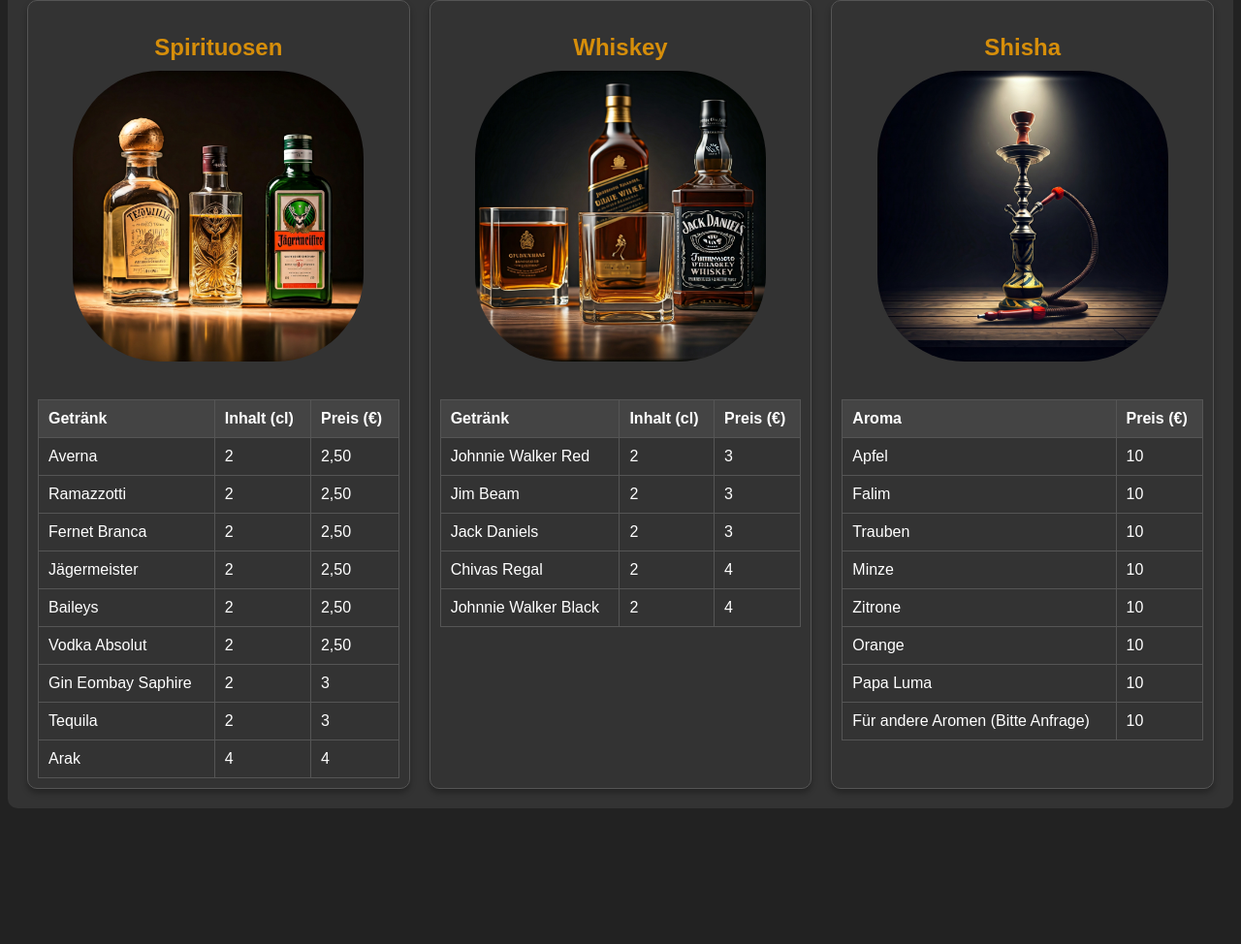
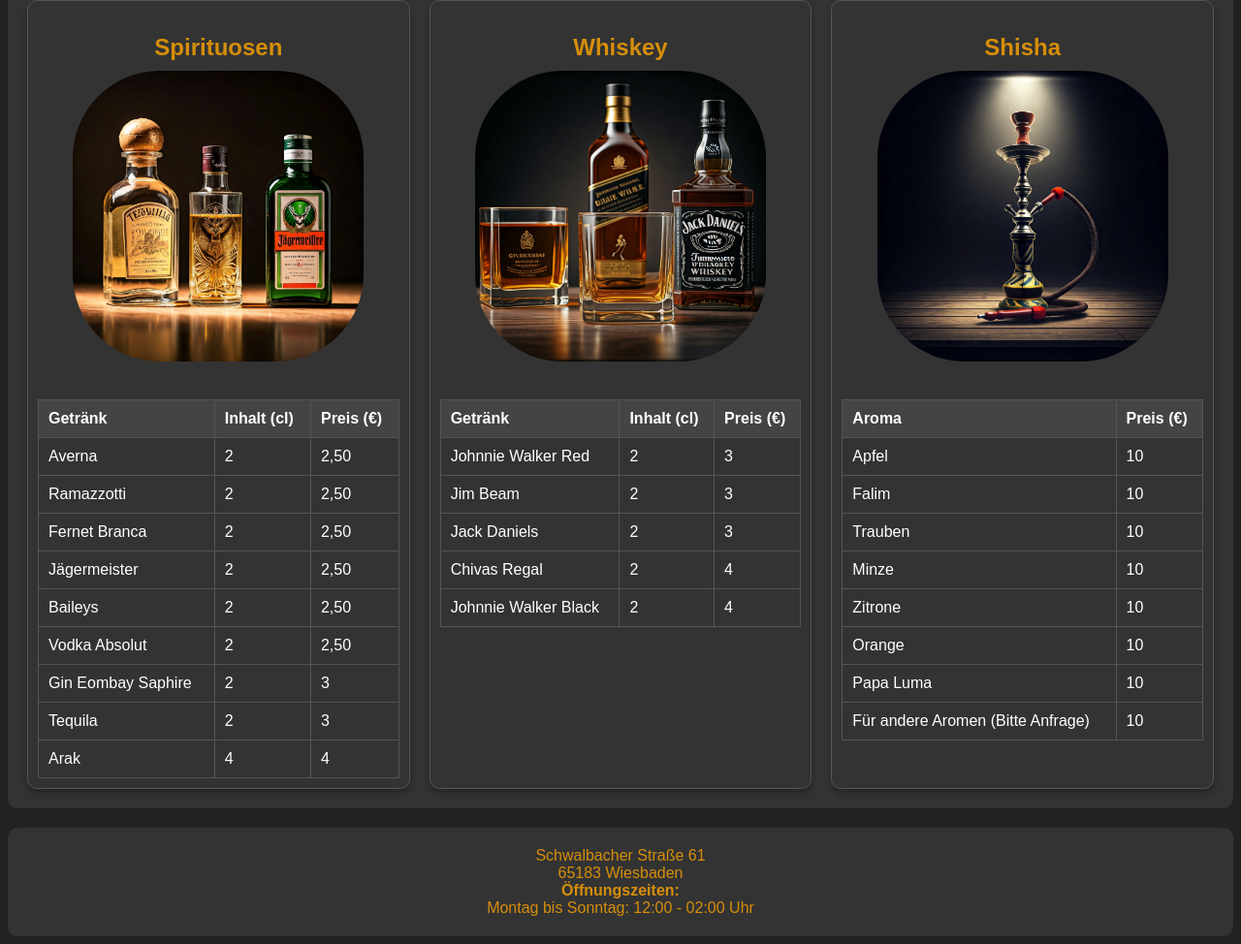
Before and after one commit to ninos-apk/dayNnite_menu, a plain HTML site: page index.html in a window 1280 px wide. Shown: the part 2269-3243 px from the top of the page at 97% size. Before the commit the page ends 3111 px from the top, so only its background shows below. Drawn offline with Linux system fonts and the light colour scheme.

Commit message:
added footer

```diff
--- a/index.html
+++ b/index.html
@@ -21,6 +21,24 @@
             padding: 20px;
             border-radius: 10px;
             margin-bottom: 20px;
+        }
+        footer {
+            text-align: center;
+            background-color: #333;
+            /* Dunkler Hintergrund */
+            padding: 20px;
+            border-radius: 10px;
+            margin-top: 20px;
+        }
+        .footer-container {
+            display: flex;
+            justify-content: center;
+            align-items: center;
+            gap: 100px;
+        }
+        footer address {
+            color: rgba(255, 165, 0, 0.8); /* Orange mit 70% Transparenz */
+            font-style: normal;
         }
 
         header h1 {
@@ -516,7 +534,18 @@
             </div>
         </div>
     </div>
-
+    <footer>
+        <div class="footer-container">
+            <div class="footer-item">
+                <address>
+                    Schwalbacher Straße 61 <br>
+                    65183 Wiesbaden<br>
+                    <strong>Öffnungszeiten:</strong><br>
+                    Montag bis Sonntag: 12:00 - 02:00 Uhr<br>
+                  </address>
+            </div>
+        </div>
+    </footer>
 </body>
 
 </html>
```
